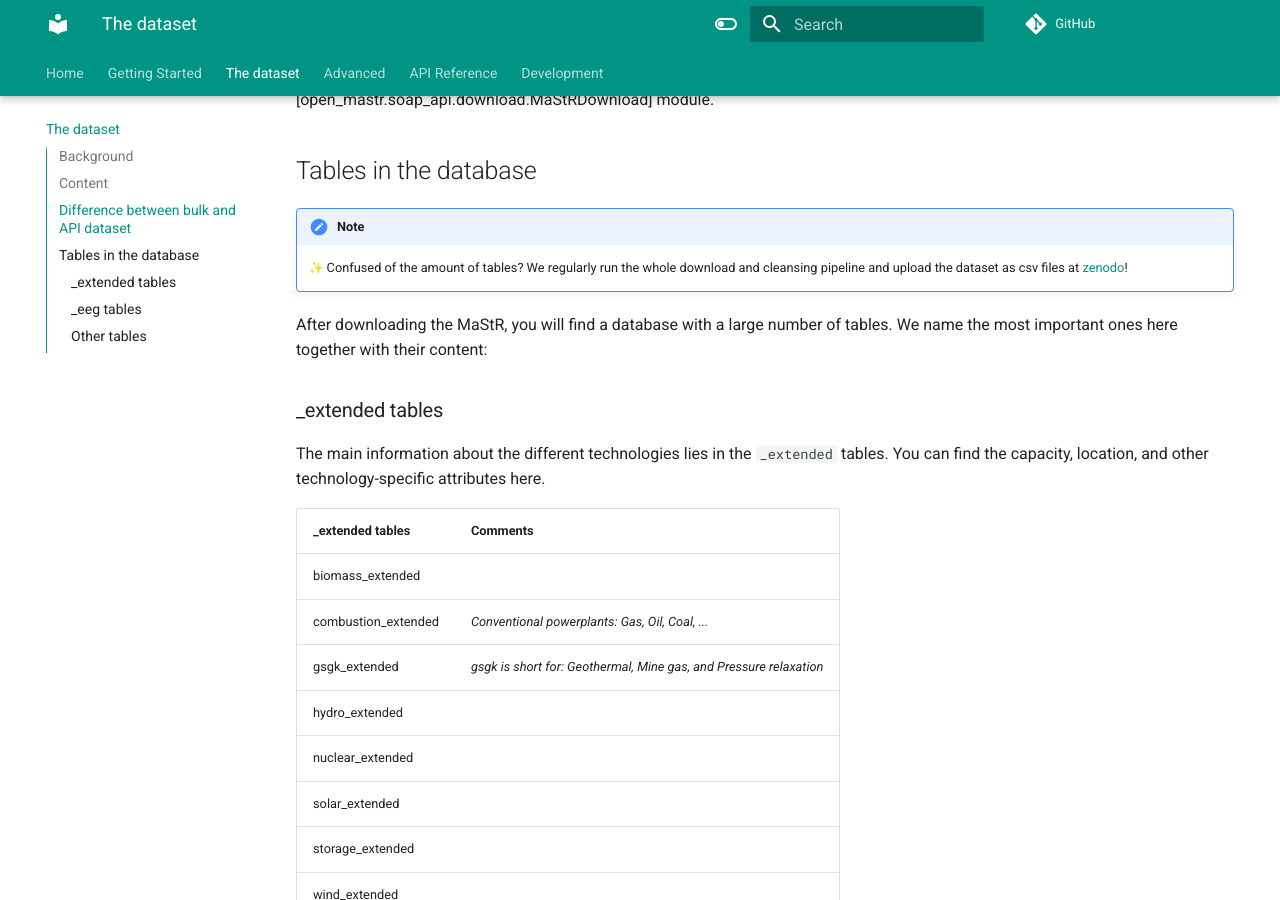
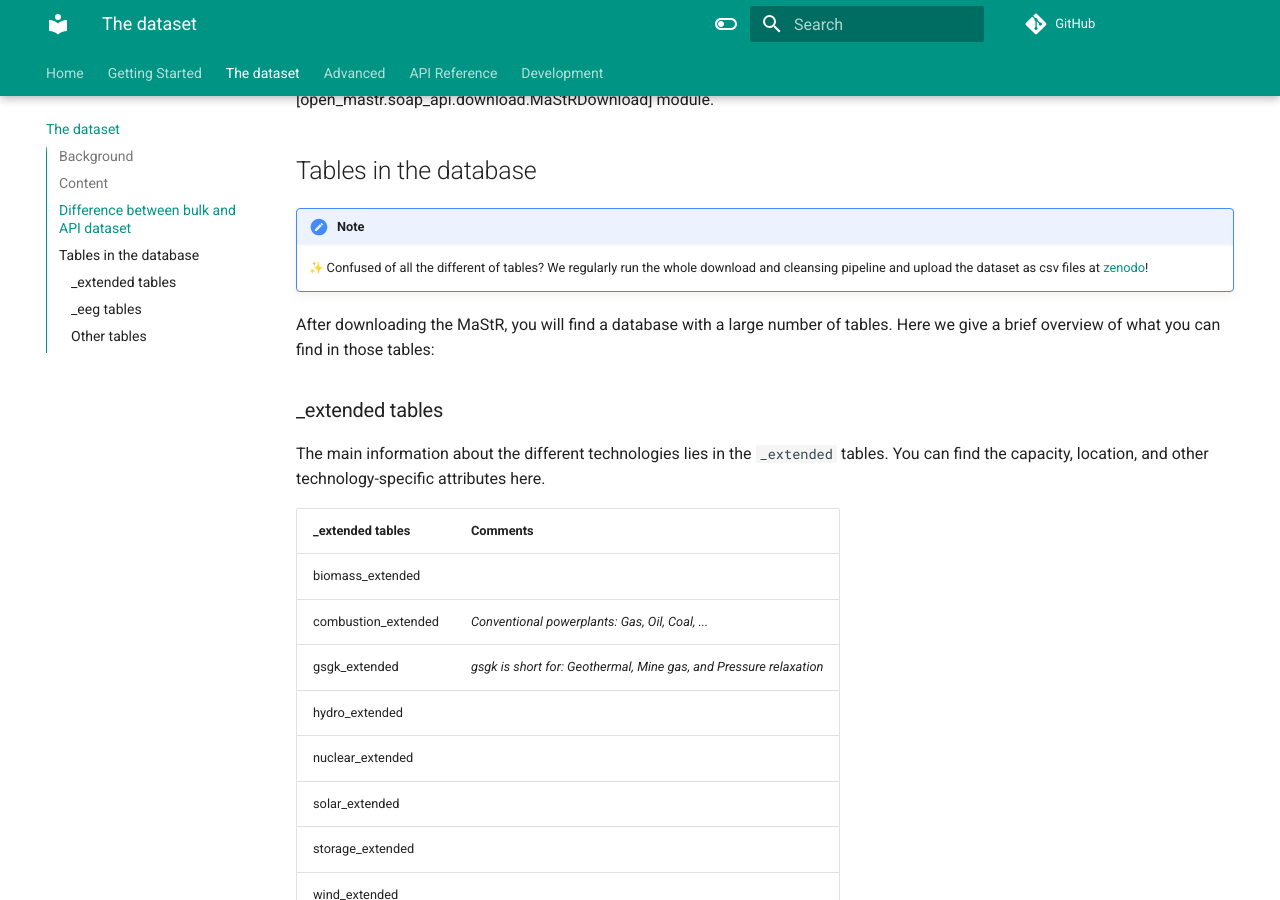
Before and after one commit to OpenEnergyPlatform/open-MaStR, an MkDocs documentation site: the page built from docs/dataset.md, in a window 1280 px wide and 900 px high, scrolled down 890 px. Built offline with MkDocs 1.6.1 and Material for MkDocs 9.7.7, drawn with Linux system fonts in a browser that asks for light colours; emoji names are drawn with the system emoji font; comment, search, counter and statistics services are not loaded.

Commit message:
Clarify content of subchapter #434

```diff
--- a/docs/dataset.md
+++ b/docs/dataset.md
@@ -21,9 +21,9 @@ As you might have noticed, we distinguish between `bulk` and `API` datasets. Wit
 ## Tables in the database
 
 !!! note
-    :sparkles: Confused of the amount of tables? We regularly run the whole download and cleansing pipeline and upload the dataset as csv files at [zenodo](https://zenodo.org/record/8225106)!
+    :sparkles: Confused of all the different of tables? We regularly run the whole download and cleansing pipeline and upload the dataset as csv files at [zenodo](https://zenodo.org/record/8225106)!
 
-After downloading the MaStR, you will find a database with a large number of tables. We name the most important ones here together with their content:
+After downloading the MaStR, you will find a database with a large number of tables. Here we give a brief overview of what you can find in those tables:
 
 ### _extended tables
 The main information about the different technologies lies in the `_extended` tables. You can find the capacity, location, and other technology-specific attributes here.
```
